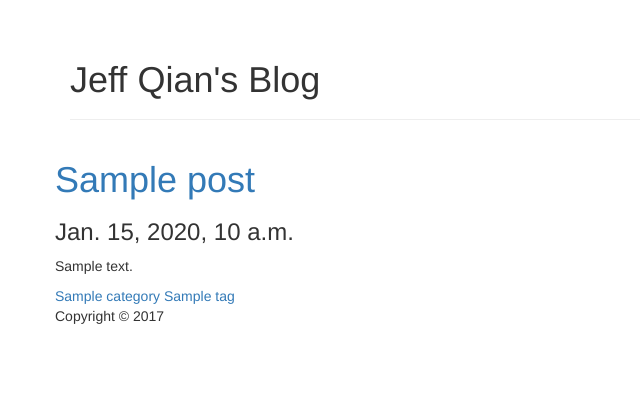
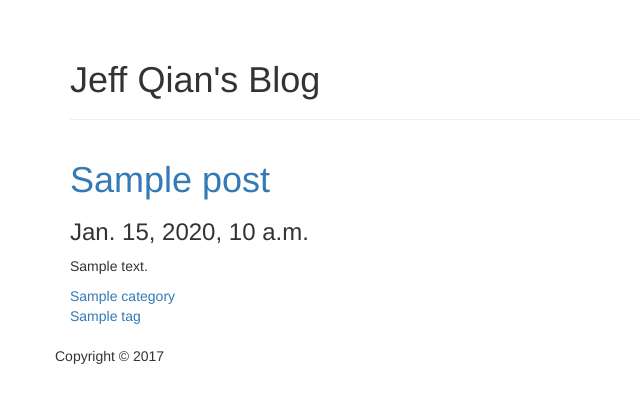
Before and after one commit to seekdestiny/blogengine, a Django app: page / in a window 1280 px wide. Shown: the part 50-453 px from the top of the page, without its empty margins (0-640 px from the left). Run offline with Django 3.2, Linux system fonts and the light colour scheme; tables that the repository leaves empty hold one stand-in row (values such as "Sample post"); some libraries are stand-ins or nearby versions.

Commit message:
Tidied up post templates

```diff
--- a/blogengine/templates/blogengine/post_list.html
+++ b/blogengine/templates/blogengine/post_list.html
@@ -5,25 +5,35 @@
     {% block content %}
         {% if object_list %}
             {% for post in object_list %}
-                <div class="post">
+                <div class="post col-md-12">
                     <h1><a href="{{ post.get_absolute_url }}">{{ post.title }}</a></h1>
                     <h3>{{ post.pub_date }}</h3>
                     {{ post.text|custom_markdown }}
                 </div>
+                {% if post.category %}
+                <div class="col-md-12">
                     <a href="{{ post.category.get_absolute_url }}">{{ post.category.name }}</a>
+                </div>
+                {% endif %}
 
+                {% if post.tags %}
+                <div class="col-md-12">
                     {% for tag in post.tags.all %}
                         <a href="{{ tag.get_absolute_url }}">{{ tag.name }}</a>
                     {% endfor %}
+                </div>
+                {% endif %}
             {% endfor %}
         {% else %}
             <p>No posts found</p>
         {% endif %}
 
+        <ul class="pager">
             {% if page_obj.has_previous %}
-            <a href="/{{ page_obj.previous_page_number }}/"}>Previous Page</a>
+                <li class = "previous"><a href="/{{ page_obj.previous_page_number }}/"}>Previous Page</a></li>
             {% endif %}
             {% if page_obj.has_next %}
-            <a href="/{{ page_obj.next_page_number }}/"}>Next Page</a>
+                <li class = "next"><a href="/{{ page_obj.next_page_number }}/"}>Next Page</a></li>
             {% endif %}
+        </ul>
     {% endblock %}
```
Also changed, not shown: blogengine/templates/blogengine/post_detail.html (+13 -5 lines). Lines whose indentation alone changed are shown as unchanged.
